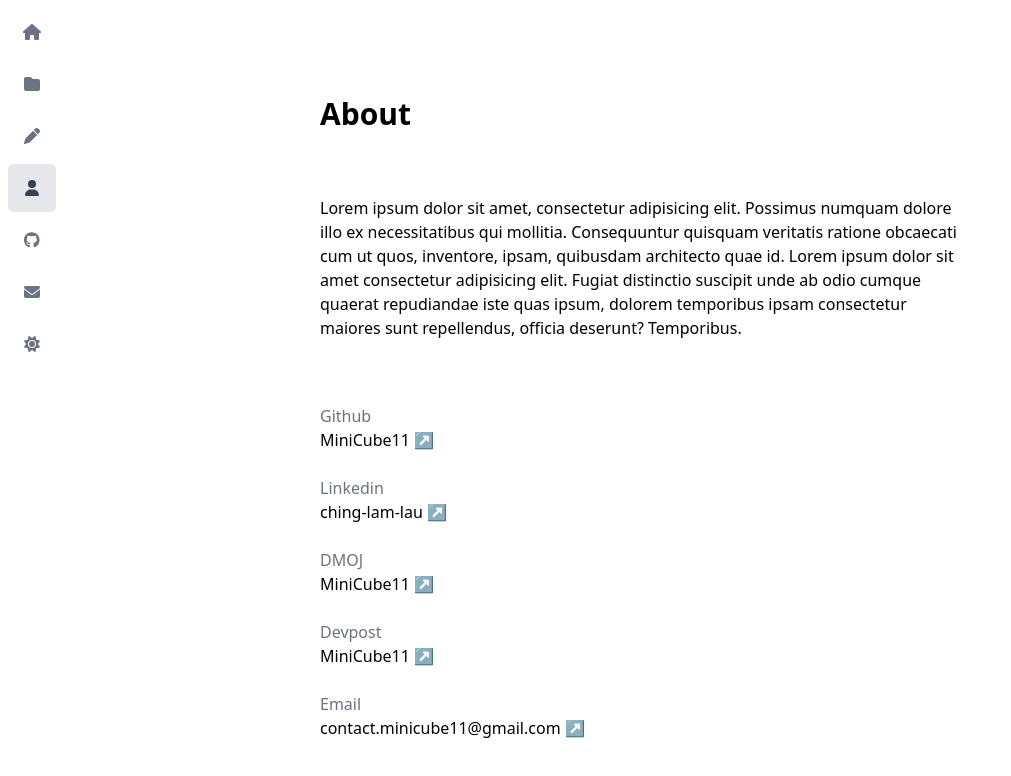
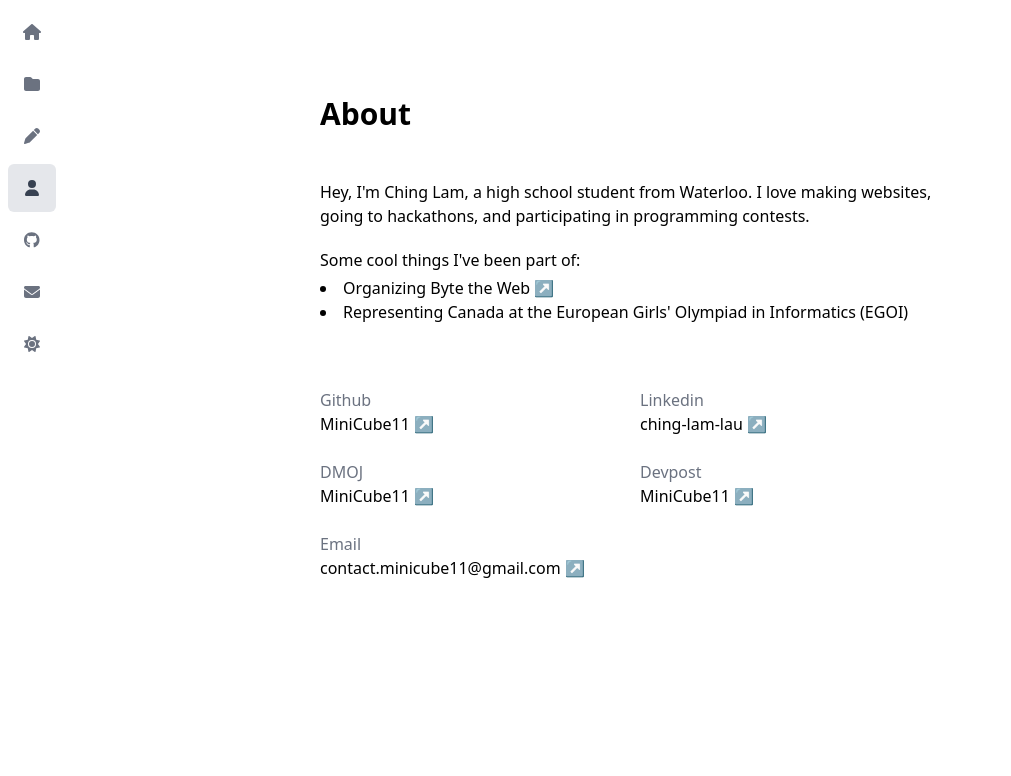
Before and after one commit to MiniCube11/website, a Next.js app: page /about in a window 1280 px wide. Shown: the top 776 px of the page, without its empty margins (0-1011 px from the left). Built offline with nearby package versions, Linux system fonts and the light colour scheme.

Commit message:
Update about page

```diff
--- a/app/about/page.tsx
+++ b/app/about/page.tsx
@@ -3,11 +3,18 @@ import Link from "next/link";
 
 const About = () => {
     return (
-        <div className="my-20 mx-auto max-w-2xl p-4 space-y-16">
+        <div className="my-20 mx-auto max-w-2xl p-4">
             <h2>About</h2>
-            <p>Lorem ipsum dolor sit amet, consectetur adipisicing elit. Possimus numquam dolore illo ex necessitatibus qui mollitia. Consequuntur quisquam veritatis ratione obcaecati cum ut quos, inventore, ipsam, quibusdam architecto quae id. Lorem ipsum dolor sit amet consectetur adipisicing elit. Fugiat distinctio suscipit unde ab odio cumque quaerat repudiandae iste quas ipsum, dolorem temporibus ipsam consectetur maiores sunt repellendus, officia deserunt? Temporibus.</p>
+            <p className="mt-12">Hey, I'm Ching Lam, a high school student from Waterloo. I love making websites, going to hackathons, and participating in programming contests.</p>
+            <p className="mt-5">
+                Some cool things I've been part of:
+                <ul className="mt-1">
+                    <li>Organizing <Link href="https://mini.xdhacks.com/hackteam6/byte-the-web" target="_blank" rel="noopener noreferrer">Byte the Web ↗</Link></li>
+                    <li>Representing Canada at the European Girls' Olympiad in Informatics (EGOI)</li>
+                </ul>
+            </p>
 
-            <div className="mt-16">
+            <div className="mt-16 grid grid-cols-2">
                 <ContactLink website="Github" handle="MiniCube11" link="https://github.com/MiniCube11"/>
                 <ContactLink website="Linkedin" handle="ching-lam-lau" link="https://www.linkedin.com/in/ching-lam-lau/"/>
                 <ContactLink website="DMOJ" handle="MiniCube11" link="https://dmoj.ca/user/MiniCube11"/>
--- a/app/page.tsx
+++ b/app/page.tsx
@@ -1,7 +1,8 @@
 const HomePage = () => {
     return (
-        <div className="my-20 mx-auto max-w-2xl p-4 space-y-16">
-            <h1>Hello!</h1>
+        <div className="my-20 mx-auto max-w-2xl p-4">
+            <p className="text-lg text-blue-400">Hi, my name is</p>
+            <h1 className="mt-3">Ching Lam Lau</h1>
         </div>
     )
 };
--- a/styles/globals.css
+++ b/styles/globals.css
@@ -26,6 +26,9 @@
   h3 {
     @apply text-xl font-semibold;
   }
+  li {
+    @apply list-disc list-inside;
+  }
 }
 
 .post-content h2 {
@@ -35,7 +38,3 @@
 .post-content p {
   @apply mb-4;
 }
-
-.post-content li {
-  @apply list-disc list-inside;
-}
```
